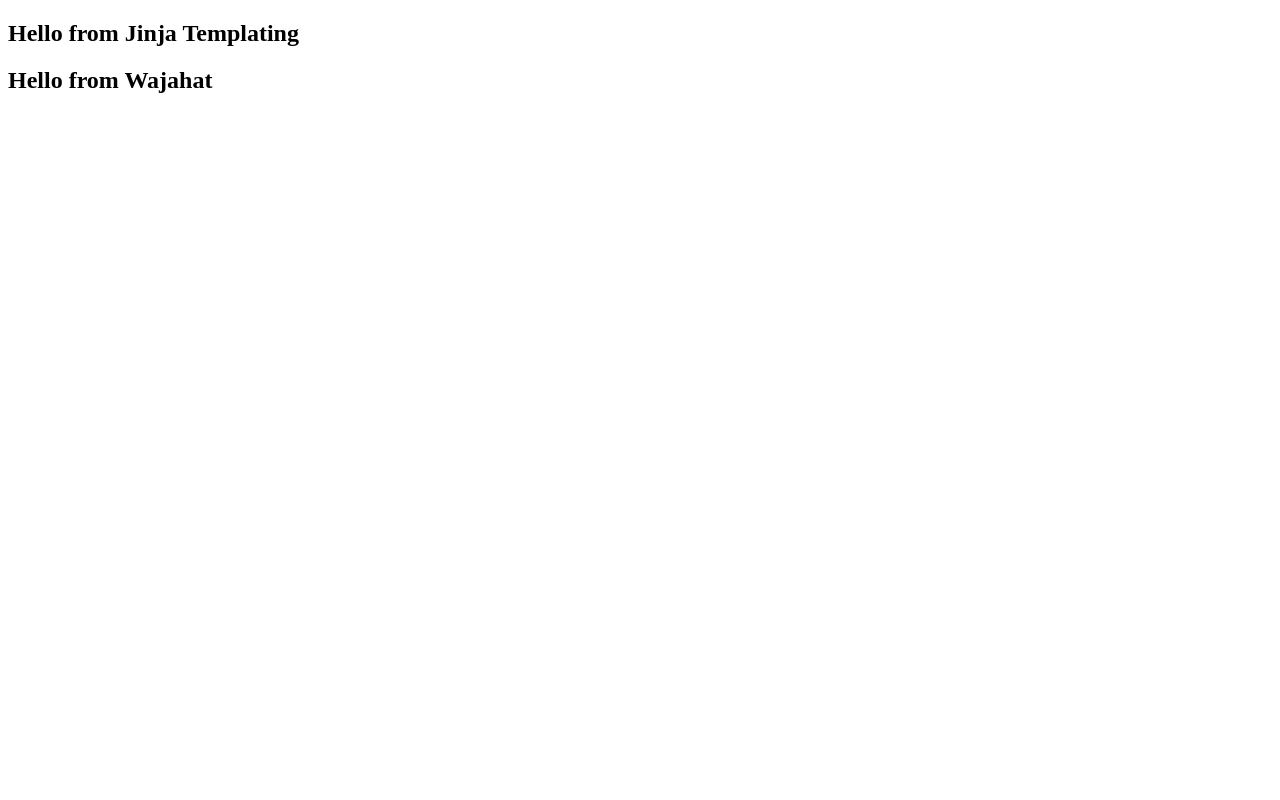
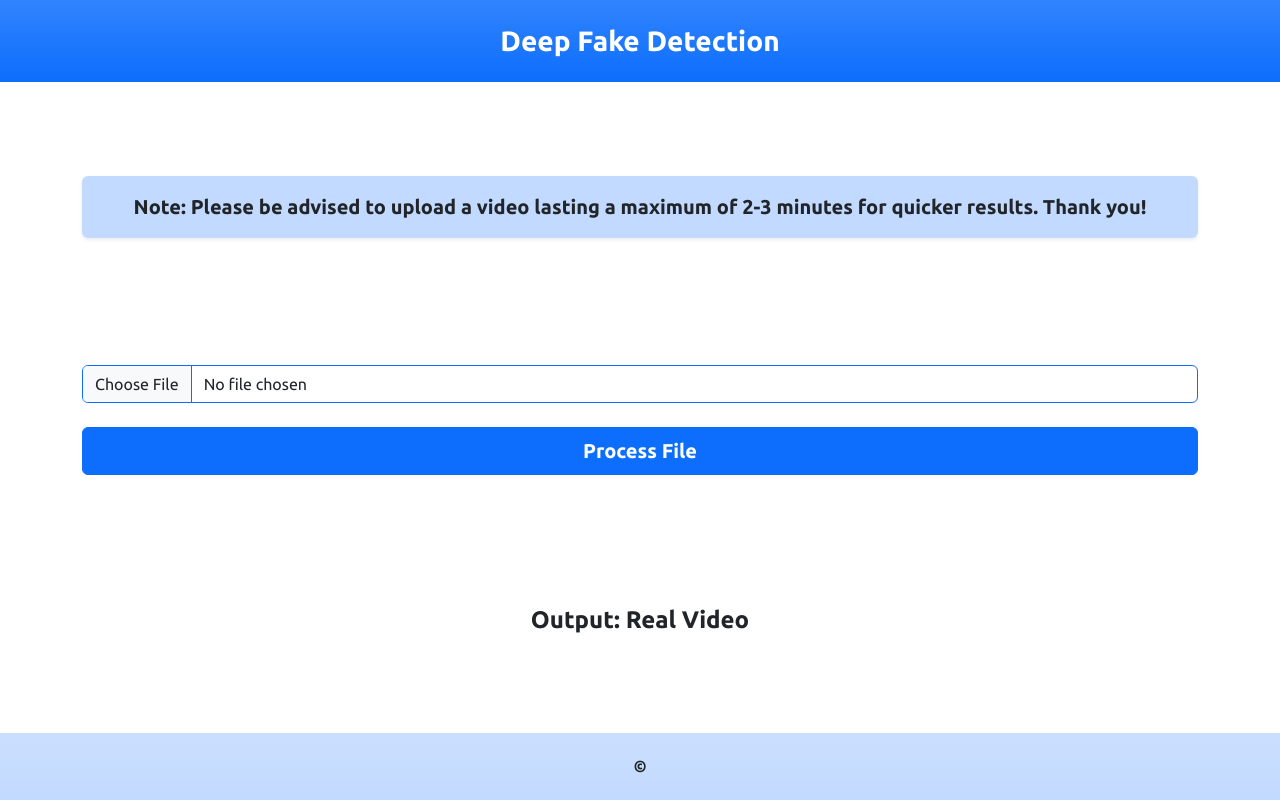
Before and after one commit to technicalwajahat/deep_fake_detection, a Flask app: page / in a window 1280 px wide. Run offline with Flask 3, Linux system fonts and the light colour scheme; some libraries are stand-ins or nearby versions.

Commit message:
Waji Today Code

```diff
--- a/static/style.css
+++ b/static/style.css
@@ -0,0 +1,8 @@
+* {
+    margin: 0 !important;
+    font-family: "Ubuntu", sans-serif !important;
+}
+
+body {
+    height: 100vh;
+}
--- a/templates/index.html
+++ b/templates/index.html
@@ -1,12 +1,78 @@
 <!DOCTYPE html>
 <html lang="en">
+
 <head>
     <meta charset="UTF-8">
     <meta name="viewport" content="width=device-width, initial-scale=1.0">
-    <title>Index page</title>
+    <title>Deep Fake Detection</title>
+    <!-- Bootstrap CSS -->
+    <link href="https://cdn.jsdelivr.net/npm/bootstrap@5.3.3/dist/css/bootstrap.min.css" rel="stylesheet"
+        integrity="sha384-QWTKZyjpPEjISv5WaRU9OFeRpok6YctnYmDr5pNlyT2bRjXh0JMhjY6hW+ALEwIH" crossorigin="anonymous">
+    <!-- Google Fonts -->
+    <link rel="preconnect" href="https://fonts.googleapis.com">
+    <link rel="preconnect" href="https://fonts.gstatic.com" crossorigin>
+    <link
+        href="https://fonts.googleapis.com/css2?family=Ubuntu:ital,wght@0,300;0,400;0,500;0,700;1,300;1,400;1,500;1,700&display=swap"
+        rel="stylesheet">
+    <!-- CSS Files -->
+    <link rel="stylesheet" href="/static/style.css">
 </head>
-<body>
-    <h2>Hello from Jinja Templating</h2>
-    <h2>Hello from Wajahat</h2>
+
+<body class="d-flex flex-column">
+    <!-- Header -->
+    <div class="container-fluid p-4 bg-primary bg-gradient">
+        <header>
+            <h1 class="fs-3 fw-bold text-white text-center">Deep Fake Detection</h1>
+        </header>
+    </div>
+
+    <!-- Main Part -->
+    <div class="d-flex flex-column flex-grow-1 justify-content-evenly align-items-center p-3">
+
+        <!-- Container # 01 -->
+        <div class="container">
+            <!-- Note -->
+            <div class="rows-cols-1 bg-primary bg-opacity-25 p-3 shadow-sm rounded">
+                <p class="text-center fw-bold fs-5">
+                    Note: Please be advised to upload a video lasting a maximum of 2-3 minutes for quicker results.
+                    Thank you!
+                </p>
+            </div>
+        </div>
+
+        <!-- Container # 02 -->
+        <div class="container mt-5">
+            <!-- Upload File & Button -->
+            <div class="rows-cols-1">
+                <div class="input-group mb-4">
+                    <input type="file" class="form-control border-primary" id="inputFile">
+                </div>
+                <button type="button" class="btn btn-primary w-100 fs-5 p-2 fw-bold">Process File</button>
+            </div>
+        </div>
+
+        <!-- Container # 02 -->
+        <div class="container mt-5">
+            <!-- Output Text -->
+            <div class="rows-cols-">
+                <p class="fs-4 fw-bold text-center">Output: Real Video</p>
+            </div>
+        </div>
+
+    </div>
+
+    <!-- Footer -->
+    <div class="container-fluid bg-primary bg-gradient bg-opacity-25 p-4" id="footer">
+        <footer>
+            <h3 class="fs-6 text-center fw-bold">&copy;
+            </h3>
+        </footer>
+    </div>
+
+    <!-- Bootstrap Script -->
+    <script src="https://cdn.jsdelivr.net/npm/bootstrap@5.3.3/dist/js/bootstrap.bundle.min.js"
+        integrity="sha384-YvpcrYf0tY3lHB60NNkmXc5s9fDVZLESaAA55NDzOxhy9GkcIdslK1eN7N6jIeHz"
+        crossorigin="anonymous"></script>
 </body>
+
 </html>
```
